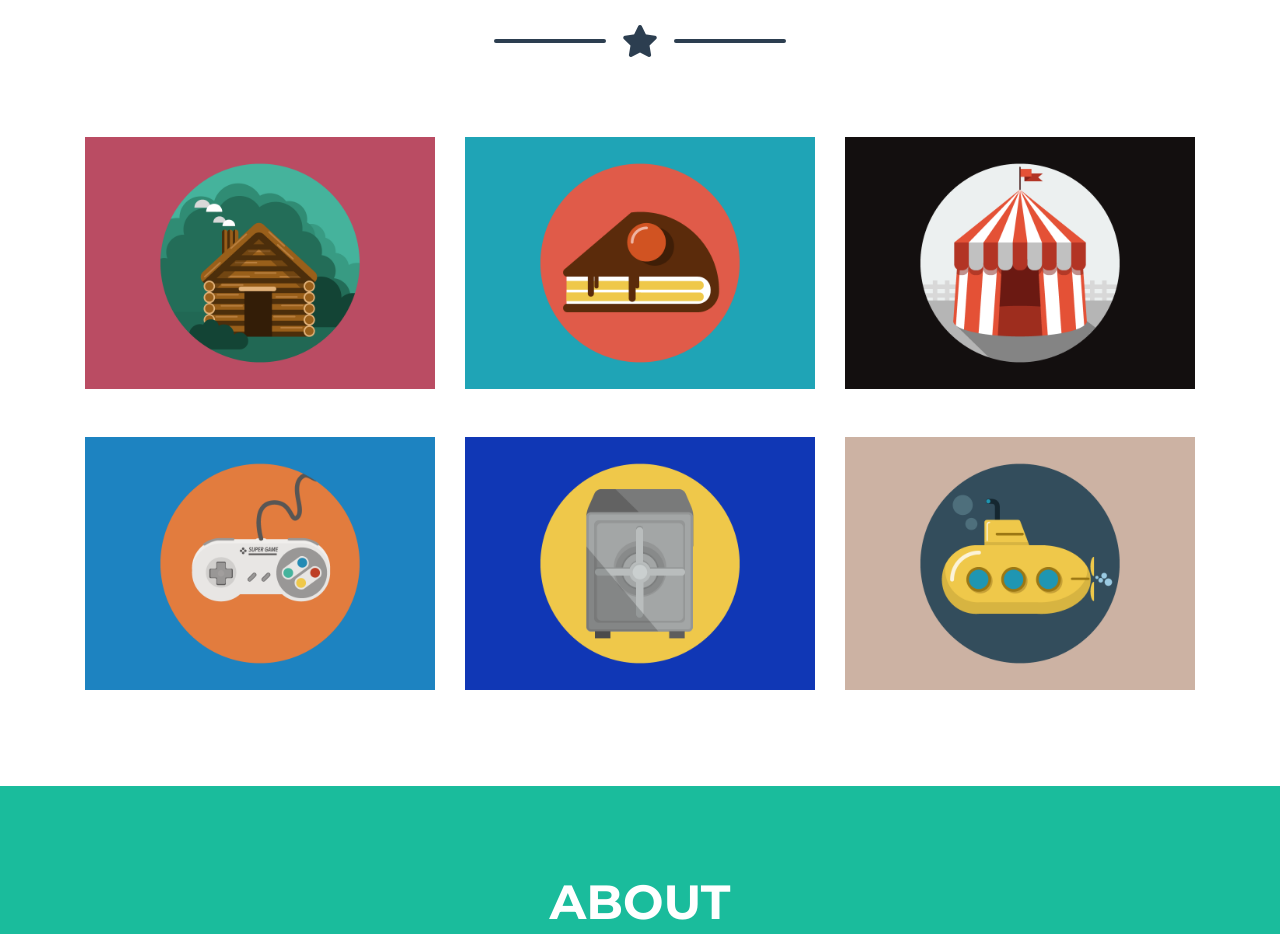
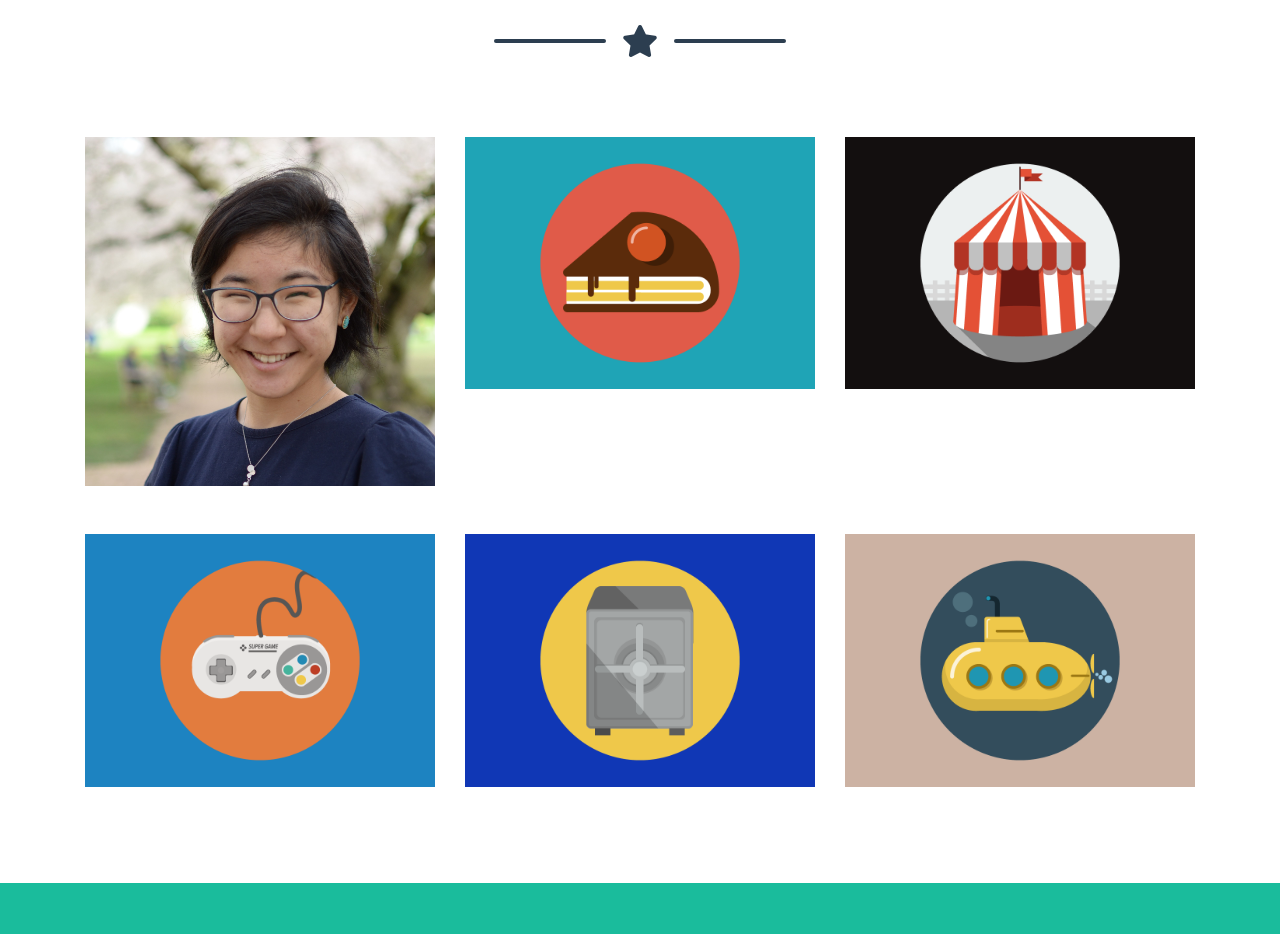
Before and after one commit to momona-yamagami/momona-yamagami.github.io, a website with bundled scripts: page index.html in a window 1280 px wide. Shown: the part 922-1856 px from the top of the page. Built offline with nearby package versions, Linux system fonts and the light colour scheme.

Commit message:
add photo

```diff
--- a/index.html
+++ b/index.html
@@ -99,7 +99,7 @@
                 <i class="fas fa-plus fa-3x"></i>
               </div>
             </div>
-            <img class="img-fluid" src="img/portfolio/cabin.png" alt="">
+            <img class="img-fluid" src="img/portfolio/momona_yamagami.jpg" alt="">
           </div>
         </div>
 
```
Also changed, not shown: img/portfolio/momona_yamagami.jpg (added).
